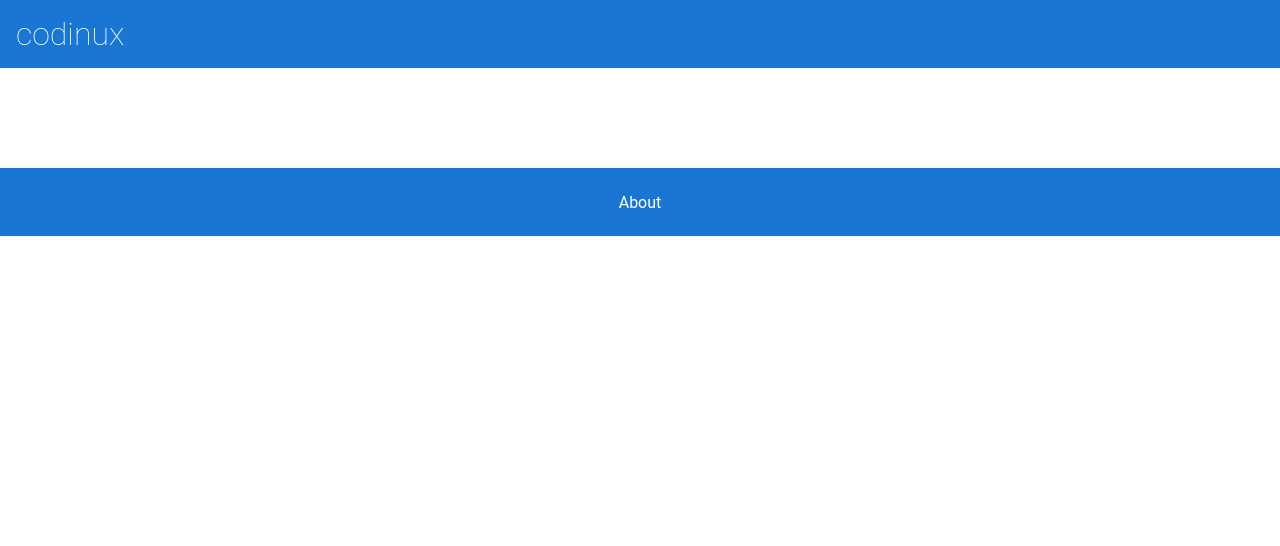
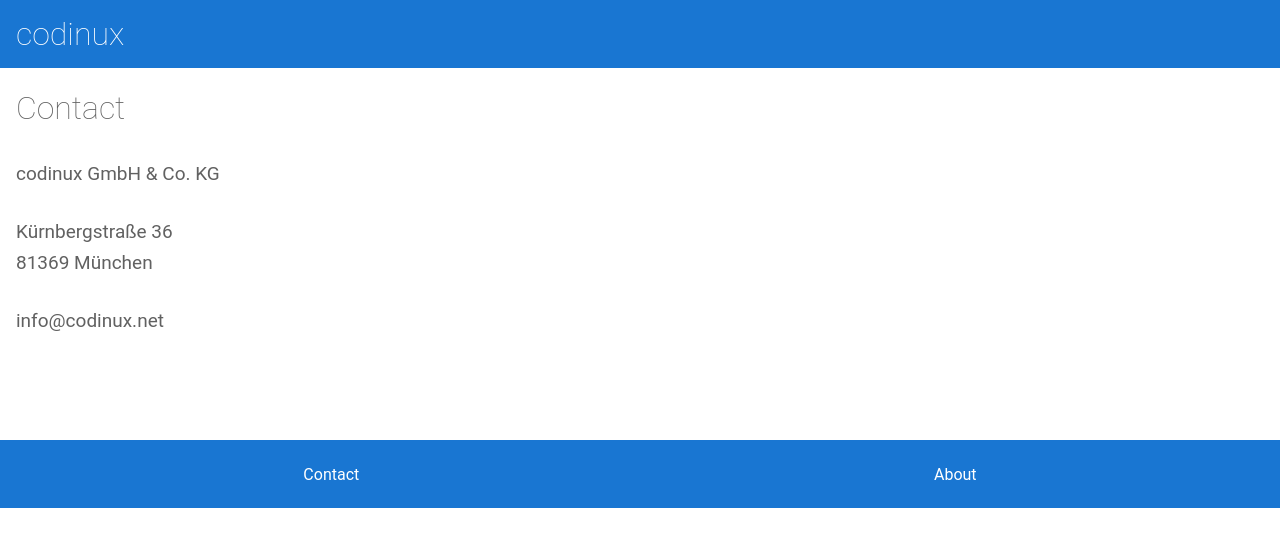
Before and after one commit to codinux-gmbh/codinuxWebsite, an Angular app: page /contact in a window 1280 px wide. Before the commit this address led to /. Shown: the top 546 px of the page. Built offline with nearby package versions, Linux system fonts and the light colour scheme.

Commit message:
Implemented contact page

```diff
--- a/src/app/app.module.ts
+++ b/src/app/app.module.ts
@@ -9,6 +9,7 @@
 import { TopBarComponent } from './components/top-bar/top-bar.component';
 import { FooterComponent } from './components/footer/footer.component';
 import { ProductsComponent } from './components/products/products.component';
+import { ContactComponent } from './components/contact/contact.component';
 import { AboutComponent } from './components/about/about.component';
 
 
@@ -19,6 +20,7 @@
     ReactiveFormsModule,
     RouterModule.forRoot([
       { path: '', component: ProductsComponent },
+      { path: 'contact', component: ContactComponent },
       { path: 'about', component: AboutComponent },
     ])
   ],
@@ -27,6 +29,7 @@
     TopBarComponent,
     FooterComponent,
     ProductsComponent,
+    ContactComponent,
     AboutComponent
   ],
   bootstrap: [ AppComponent ]
--- /dev/null
+++ b/src/app/components/contact/contact.component.html
@@ -0,0 +1,14 @@
+<h1>Contact</h1>
+
+<div class="new-paragraph">
+    <div class="line">codinux GmbH & Co. KG</div>
+</div>
+
+<div class="new-paragraph">
+    <div class="line">Kürnbergstraße 36</div>
+    <div class="line">81369 München</div>
+</div>
+
+<div class="new-paragraph">
+    <div class="line">info@codinux.net</div>
+</div>
--- /dev/null
+++ b/src/app/components/contact/contact.component.ts
@@ -0,0 +1,15 @@
+import { Component, OnInit } from '@angular/core';
+
+@Component({
+  selector: 'app-contact',
+  templateUrl: './contact.component.html',
+  styleUrls: ['./contact.component.css']
+})
+export class ContactComponent implements OnInit {
+
+  constructor() { }
+
+  ngOnInit(): void {
+  }
+
+}
--- a/src/app/components/footer/footer.component.html
+++ b/src/app/components/footer/footer.component.html
@@ -1,2 +1,4 @@
+
+<a class="footer-link" [routerLink]="[ 'contact' ]">Contact</a>
 
 <a class="footer-link" [routerLink]="[ 'about' ]">About</a>
--- a/src/styles.css
+++ b/src/styles.css
@@ -139,3 +139,22 @@
 app-products {
   width: 100%;
 }
+
+
+/*  common  */
+
+.line {
+  font-size: 19px;
+
+  max-width: 700px;
+
+  margin-bottom: 8px;
+}
+
+.new-paragraph {
+  margin-top: 35px;
+}
+
+.new-section {
+  margin-top: 55px;
+}
```
Also changed, not shown: src/app/components/contact/contact.component.css (added), 1 other file (tests, documents, lock files or other folders).
